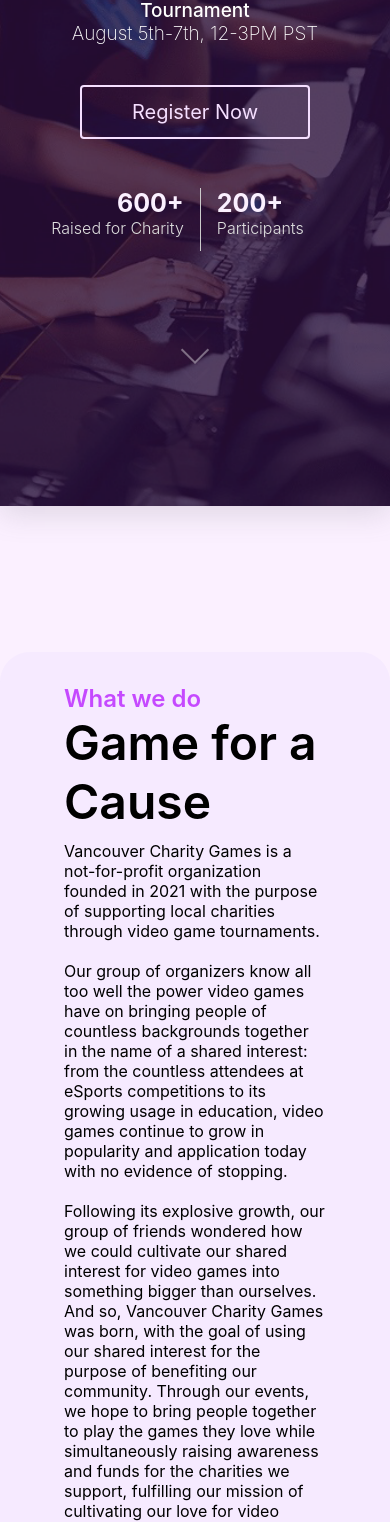
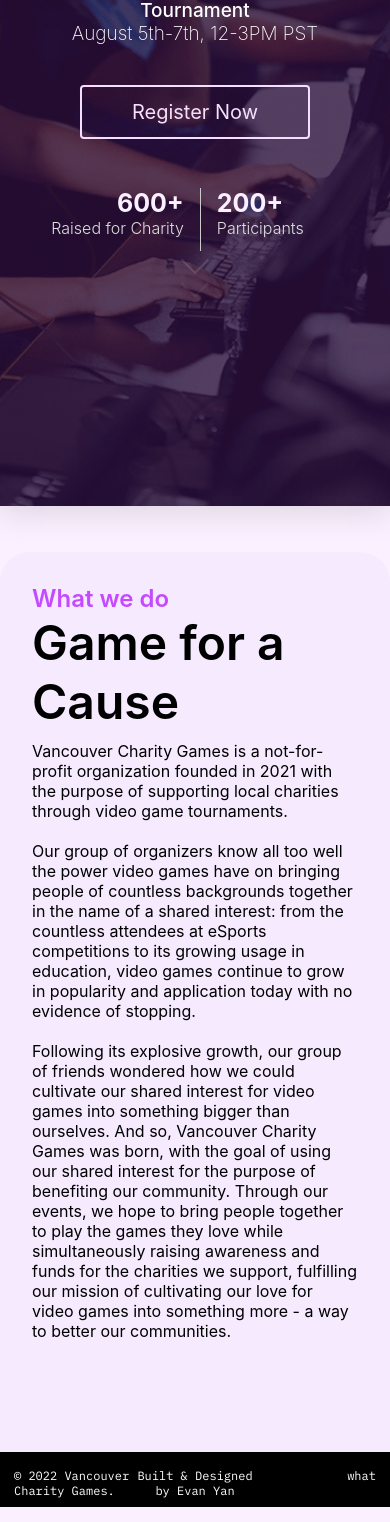
Before and after one commit to evanyans/vancouver-charity-games, a React (Create React App) app: page / in a window 390 px wide. Shown: the part 471-1993 px from the top of the page. Built offline with nearby package versions, Linux system fonts and the light colour scheme.

Commit message:
mobile test

```diff
--- a/src/pages/Home.tsx
+++ b/src/pages/Home.tsx
@@ -163,8 +163,12 @@
 
 `
 export const Arrows = styled.div`
-    @media screen and (max-width: 600px) {
-        padding-bottom:100px;
+    @media screen and (max-width: 3250px) {
+        margin-bottom:0px;
+        position:relative;
+    }
+    @media screen and (min-width: 600px) {
+        margin-bottom:100px;
         position:relative;
     }
 `
@@ -191,25 +195,30 @@
     padding-top:4rem;
     padding-left:4rem;
     padding-right:4rem;
-
     @media screen and (max-width: 531px) {
         padding-right:4rem;
         margin-top:0px;
         padding-top:2rem;
+        padding-left:2rem;
+        padding-right:2rem;
     }
     @media screen and (min-width: 600px) {
         padding-right:4rem;
         padding-top:2rem;
+        padding-left:2rem;
+        padding-right:2rem;
     }
     @media only screen and (min-width: 1048px) {
         margin-top:0;
     padding-right:9rem;
     padding-top:4rem;
+    padding-left:4rem;
     }
     @media only screen and (min-width: 1200px) {
         margin-top:0;
     padding-right:9rem;
     padding-top:4rem;
+    padding-left:4rem;
     }
 
 `
```
